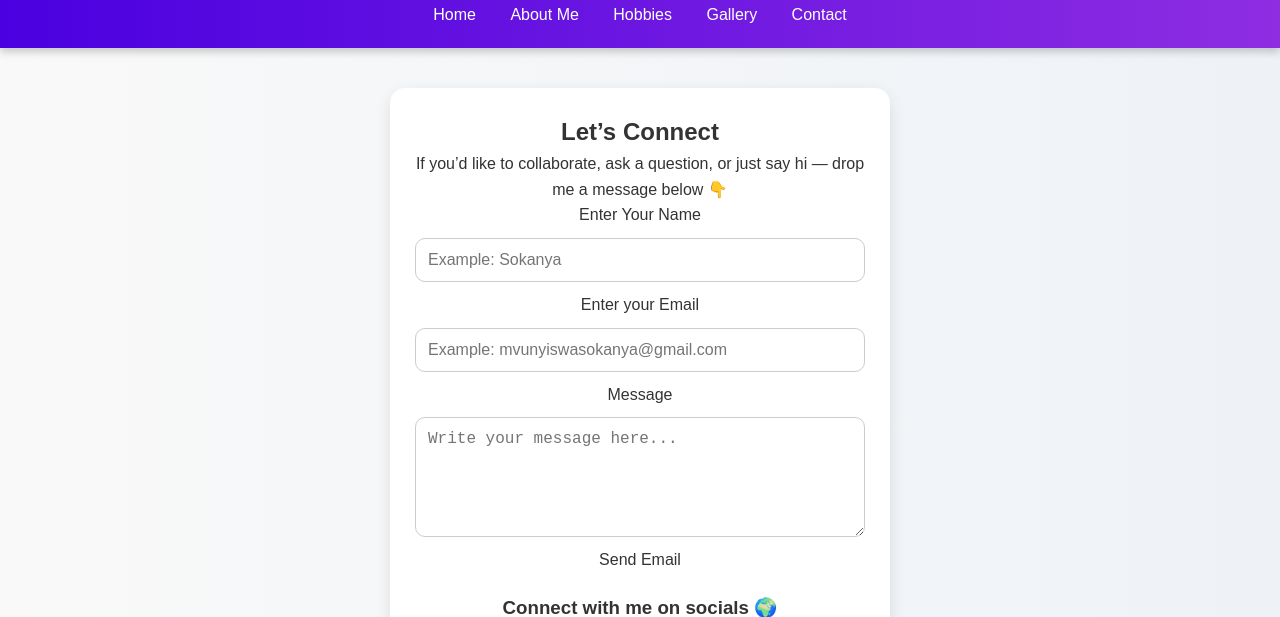
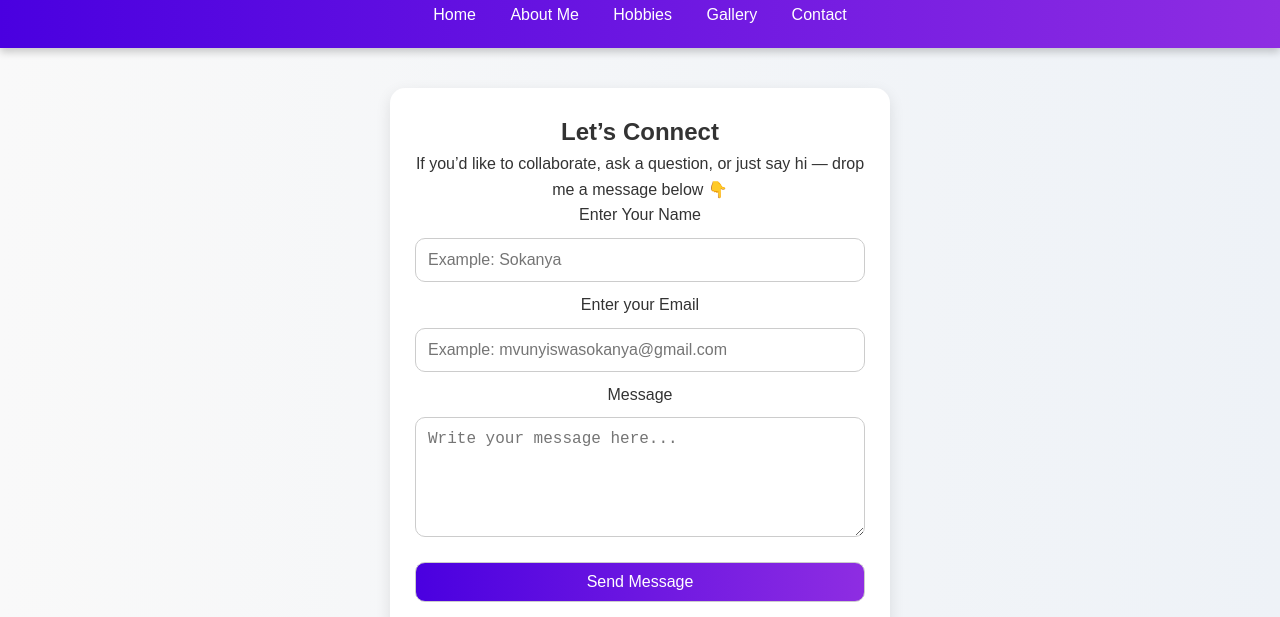
Before and after one commit to Sokanya/My-Personal-Portfolio, a plain HTML site: page contact.html in a window 1280 px wide. Shown: the part 79-696 px from the top of the page. Drawn offline with Linux system fonts and the light colour scheme.

Commit message:
Updated submit in contact page

```diff
--- a/contact.html
+++ b/contact.html
@@ -36,10 +36,7 @@
       <label for="message">Message</label>
       <textarea id="message" placeholder="Write your message here..." required></textarea>
 
-      <a href="mailto:yourname@example.com?subject=Hello&body=I%20want%20to%20chat."
-      ></a>
-   Send Email
-</a>
+      <button type="submit">Send Message</button>
     </form>
     <p id="formMessage" class="success"></p>
 
```
